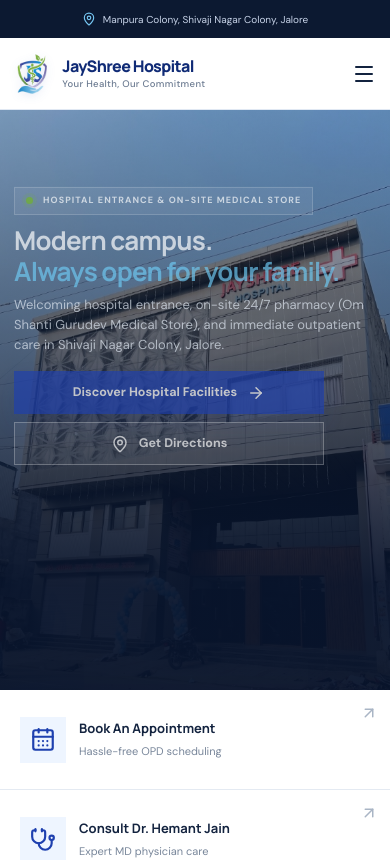
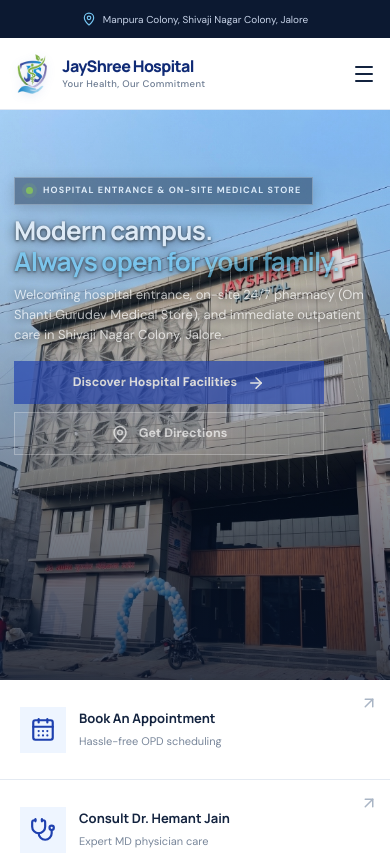
Before and after one commit to Shankarsuthar27/jay-shree-hospital, a React (Vite) app: page / in a window 390 px wide. Shown: the top 860 px of the page. Built offline with nearby package versions, Linux system fonts and the light colour scheme; the HTML template or start-up script is replaced by a standard one.

Commit message:
style: lighten hero overlay and enhance background image clarity and contrast

```diff
--- a/src/index.css
+++ b/src/index.css
@@ -57,17 +57,17 @@ a { color: inherit; text-decoration: none; }
 @keyframes pulse { 50% { transform: scale(1.13); } }
 .menu-button { display: none; border: 0; background: transparent; color: var(--ink); }
 .hero { height: 690px; position: relative; overflow: hidden; color: white; }
-.hero-mobile-bg { display: none; }
+.hero-mobile-bg { display: none; filter: brightness(1.05) contrast(1.03); }
 .hero-desktop-slides { position: absolute; inset: 0; width: 100%; height: 100%; }
-.hero-desktop-img { position: absolute; inset: 0; width: 100%; height: 100%; object-fit: cover; object-position: center 35%; }
-.hero-overlay { position: absolute; inset: 0; background: linear-gradient(90deg, rgba(8,20,44,.92) 0%, rgba(11,30,61,.73) 43%, rgba(15,23,42,.15) 80%), linear-gradient(0deg, rgba(8,18,37,.45), transparent 45%); }
+.hero-desktop-img { position: absolute; inset: 0; width: 100%; height: 100%; object-fit: cover; object-position: center 35%; filter: brightness(1.04) contrast(1.03); }
+.hero-overlay { position: absolute; inset: 0; background: linear-gradient(90deg, rgba(8,20,44,.68) 0%, rgba(8,20,44,.38) 36%, rgba(8,20,44,.08) 65%, transparent 82%); }
 .hero-inner { position: relative; height: 100%; display: flex; align-items: center; }
 .hero-content { width: 680px; margin-top: -24px; }
-.hero-badge { display: inline-flex; align-items: center; gap: 10px; padding: 8px 13px; border: 1px solid rgba(255,255,255,.24); background: rgba(255,255,255,.1); backdrop-filter: blur(8px); text-transform: uppercase; font-size: 10px; letter-spacing: .16em; font-weight: 700; }
+.hero-badge { display: inline-flex; align-items: center; gap: 10px; padding: 8px 13px; border: 1px solid rgba(255,255,255,.35); background: rgba(8,20,44,.5); backdrop-filter: blur(10px); text-transform: uppercase; font-size: 10px; letter-spacing: .16em; font-weight: 700; box-shadow: 0 4px 15px rgba(0,0,0,.25); }
 .hero-badge span { width: 7px; height: 7px; border-radius: 50%; background: #77b926; box-shadow: 0 0 0 4px rgba(119,185,38,.17); }
-.hero h1 { margin: 24px 0 18px; font-size: clamp(46px, 5vw, 69px); line-height: 1.04; letter-spacing: -.058em; font-weight: 700; }
+.hero h1 { margin: 24px 0 18px; font-size: clamp(46px, 5vw, 69px); line-height: 1.04; letter-spacing: -.058em; font-weight: 700; text-shadow: 0 2px 16px rgba(0,0,0,.72), 0 1px 3px rgba(0,0,0,.85); }
 .hero h1 em { color: #6fc9f2; font-style: normal; }
-.hero-content > p { max-width: 620px; margin: 0; color: #d3deec; font-size: 17px; line-height: 1.75; }
+.hero-content > p { max-width: 620px; margin: 0; color: #f1f5f9; font-size: 17px; line-height: 1.75; text-shadow: 0 1px 8px rgba(0,0,0,.7); }
 .hero-buttons { display: flex; gap: 12px; margin-top: 32px; }
 .button-glass { background: rgba(255,255,255,.1); border: 1px solid rgba(255,255,255,.38); box-shadow: none; }
 .button-glass:hover { background: rgba(255,255,255,.18); }
@@ -231,12 +231,12 @@ footer { background: #09162d; color: #9baac0; padding-top: 75px; }
 .footer-bottom { border-top: 1px solid #20304a; padding: 19px 0; font-size: 10px; }
 .footer-bottom .shell { display: flex; justify-content: space-between; }
 .page-hero { height: 390px; position: relative; color: white; overflow: hidden; }
-.page-hero > img { width: 100%; height: 100%; object-fit: cover; object-position: center 38%; }
-.page-overlay { position: absolute; inset: 0; background: linear-gradient(90deg,rgba(7,20,44,.92),rgba(13,34,71,.55),rgba(0,0,0,.15)); }
+.page-hero > img { width: 100%; height: 100%; object-fit: cover; object-position: center 38%; filter: brightness(1.04) contrast(1.03); }
+.page-overlay { position: absolute; inset: 0; background: linear-gradient(90deg, rgba(7,20,44,.74) 0%, rgba(13,34,71,.42) 50%, transparent 85%); }
 .page-hero .shell { position: absolute; inset: 0; display: flex; flex-direction: column; justify-content: center; align-items: flex-start; }
-.breadcrumb { display: flex; align-items: center; gap: 7px; color: #d0dced; font-size: 11px; text-transform: uppercase; letter-spacing: .12em; }
+.breadcrumb { display: flex; align-items: center; gap: 7px; color: #d0dced; font-size: 11px; text-transform: uppercase; letter-spacing: .12em; text-shadow: 0 1px 4px rgba(0,0,0,.6); }
 .breadcrumb a { color: #70ccf4; }
-.page-hero h1 { max-width: 750px; font-size: clamp(37px,5vw,57px); line-height: 1.12; margin: 15px 0 0; }
+.page-hero h1 { max-width: 750px; font-size: clamp(37px,5vw,57px); line-height: 1.12; margin: 15px 0 0; text-shadow: 0 2px 14px rgba(0,0,0,.7); }
 .gallery-section { background: var(--soft); }
 .filters { display: flex; justify-content: center; gap: 5px; margin-bottom: 37px; flex-wrap: wrap; }
 .filters button { border: 1px solid #dce4ee; background: white; color: #5d6e85; padding: 11px 17px; cursor: pointer; font-size: 12px; font-weight: 600; }
@@ -296,13 +296,13 @@ footer { background: #09162d; color: #9baac0; padding-top: 75px; }
   .section { padding: 75px 0; }.utility-right { display: none; }.utility-inner { justify-content: center; }.utility-group { gap: 14px; }
   .nav-actions { display: none; }.header { height: 72px; }.shell { width: min(100% - 28px,1180px); }
   .hero-desktop-slides { display: none; }
-  .hero-mobile-bg { display: block; position: absolute; inset: 0; width: 100%; height: 100%; object-fit: cover; object-position: center top; }
-  .hero-overlay { background: linear-gradient(180deg, rgba(8,20,44,.28) 0%, rgba(9,22,48,.62) 42%, rgba(8,20,44,.95) 82%); }
-  .hero { height: auto; min-height: 620px; }
-  .hero-inner { align-items: flex-end; padding-top: 90px; padding-bottom: 40px; }
+  .hero-mobile-bg { display: block; position: absolute; inset: 0; width: 100%; height: 100%; object-fit: cover; object-position: center top; filter: brightness(1.05) contrast(1.03); }
+  .hero-overlay { background: linear-gradient(180deg, rgba(6,16,37,.04) 0%, rgba(6,16,37,.14) 28%, rgba(8,20,44,.46) 65%, rgba(8,20,44,.80) 100%); }
+  .hero { height: auto; min-height: 600px; }
+  .hero-inner { align-items: flex-end; padding-top: 90px; padding-bottom: 36px; }
   .hero-content { width: 100%; margin-top: 0; }
-  .hero h1 { font-size: 34px; line-height: 1.15; margin: 14px 0 12px; }
-  .hero-content > p { font-size: 14.5px; line-height: 1.6; }
+  .hero h1 { font-size: 34px; line-height: 1.15; margin: 14px 0 12px; text-shadow: 0 2px 14px rgba(0,0,0,.85), 0 1px 4px rgba(0,0,0,.95); }
+  .hero-content > p { font-size: 14.5px; line-height: 1.6; text-shadow: 0 1px 8px rgba(0,0,0,.8); }
   .hero-controls { bottom: 50px; }.quick-wrap { margin-top: 0; width: 100%; }.quick-grid { grid-template-columns: 1fr 1fr; }.quick-grid > a { min-height: 120px; }
   .about-grid, .doctor-grid, .emergency-grid, .appointment-grid, .contact-split { grid-template-columns: 1fr; }.about-grid, .emergency-grid { gap: 50px; }.about-images { max-width: 600px; }.emergency-photo-card img { height: 360px; }
   .stats { grid-template-columns: 1fr 1fr; }.stats div:nth-child(2){border-right:0}.stats div:nth-child(-n+2){border-bottom:1px solid var(--line)}
@@ -315,11 +315,11 @@ footer { background: #09162d; color: #9baac0; padding-top: 75px; }
 }
 @media (max-width: 540px) {
   .utility-group span { display: none; }.utility { font-size: 10px; }.logo-copy b { font-size: 16px; }.logo-img { height: 42px; max-width: 40px; }
-  .hero { height: auto; min-height: 580px; }
-  .hero-inner { padding-top: 70px; padding-bottom: 26px; }
-  .hero-badge { font-size: 9px; padding: 6px 11px; letter-spacing: .12em; }
-  .hero h1 { font-size: 26px; line-height: 1.2; letter-spacing: -.03em; margin: 10px 0 8px; }
-  .hero-content > p { font-size: 13px; line-height: 1.55; color: #e2eaf4; }
+  .hero { height: auto; min-height: 570px; }
+  .hero-inner { padding-top: 60px; padding-bottom: 24px; }
+  .hero-badge { font-size: 9px; padding: 6px 11px; letter-spacing: .12em; background: rgba(8,20,44,.6); }
+  .hero h1 { font-size: 26px; line-height: 1.2; letter-spacing: -.03em; margin: 10px 0 8px; text-shadow: 0 2px 12px rgba(0,0,0,.9), 0 1px 3px rgba(0,0,0,.95); }
+  .hero-content > p { font-size: 13px; line-height: 1.55; color: #ffffff; text-shadow: 0 1px 8px rgba(0,0,0,.9); }
   .hero-buttons { flex-direction: column; align-items: stretch; width: 100%; max-width: 310px; margin-top: 16px; gap: 8px; }
   .hero-buttons .button { min-height: 43px; padding: 0 16px; font-size: 12.5px; }
   .hero-controls { display: none; }.quick-grid { grid-template-columns: 1fr; }.quick-grid > a { min-height: 100px; border-right: 0; }
```
